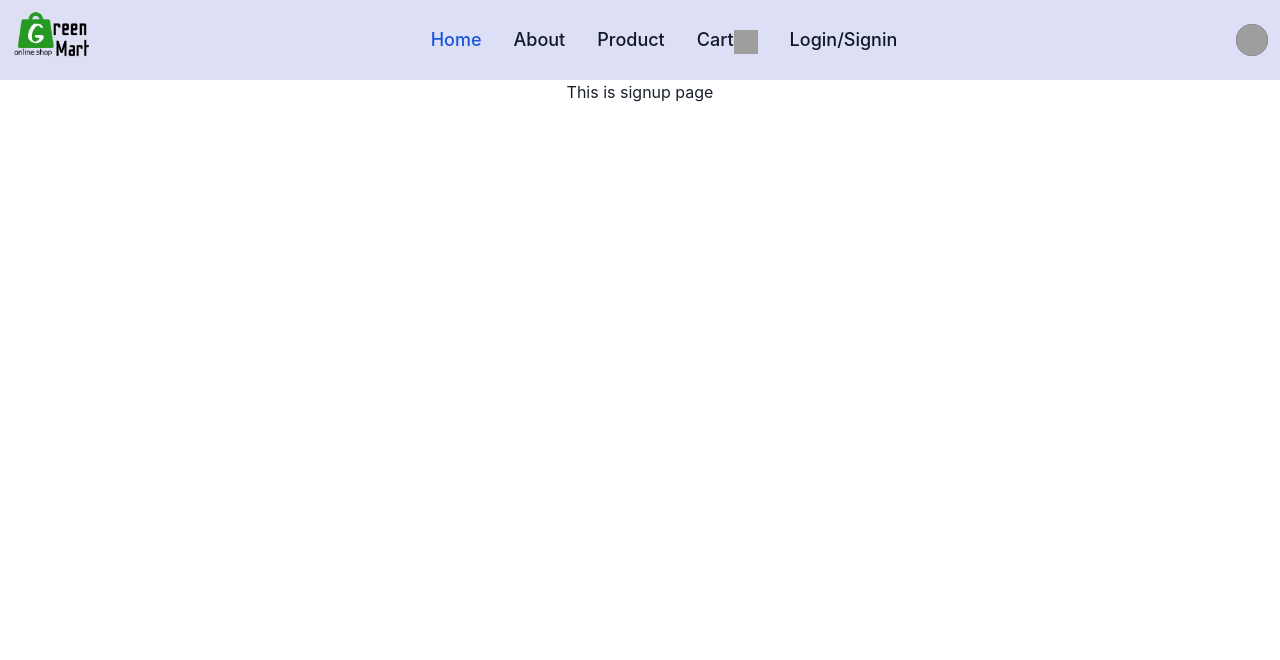
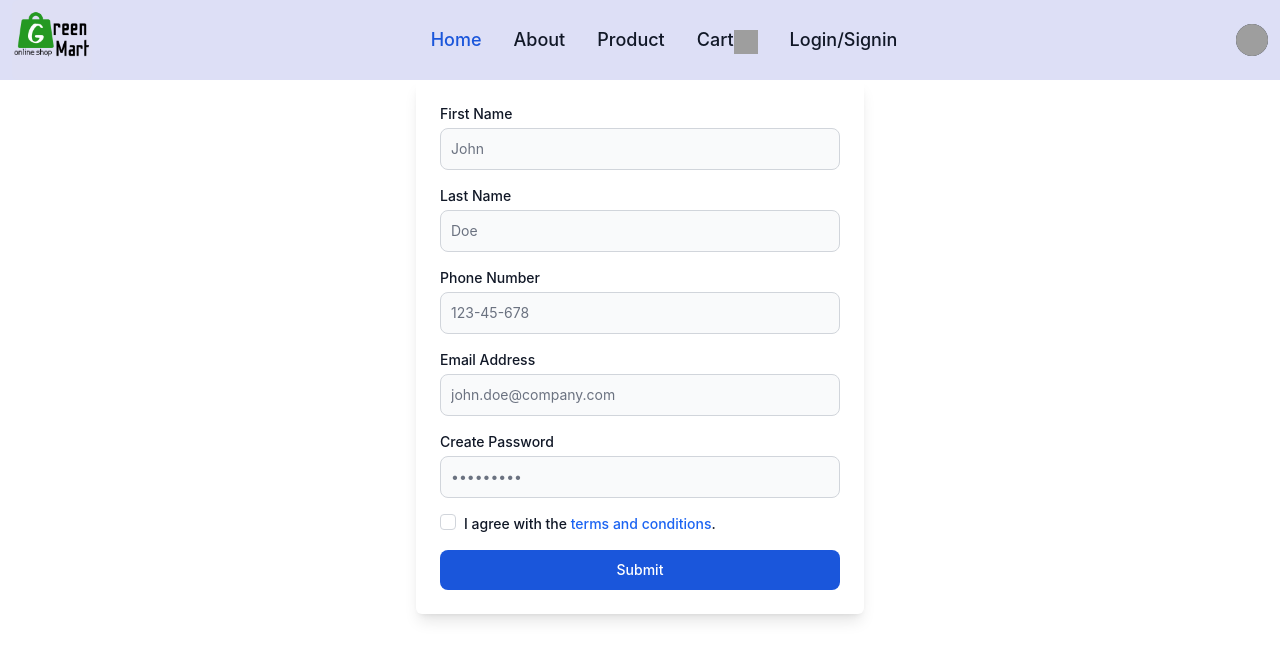
Before and after one commit to Deepak9657568826/GreenMart, a React (Vite) app in the folder frontend/GreenMart/: page /signin in a window 1280 px wide. Shown: the top 660 px of the page. Built offline with nearby package versions, Linux system fonts and the light colour scheme; grey boxes are pictures that could not be loaded.

Commit message:
sign up structure added

```diff
--- a/frontend/GreenMart/package.json
+++ b/frontend/GreenMart/package.json
@@ -28,7 +28,7 @@
     "eslint-plugin-react-hooks": "^5.0.0",
     "eslint-plugin-react-refresh": "^0.4.14",
     "globals": "^15.11.0",
-    "postcss": "^8.4.47",
+    "postcss": "^8.4.48",
     "tailwindcss": "^3.4.14",
     "vite": "^5.4.10",
     "vite-tsconfig-paths": "^5.1.0"
--- a/frontend/GreenMart/src/App.jsx
+++ b/frontend/GreenMart/src/App.jsx
@@ -5,6 +5,7 @@ import './App.css'
 import { Button, HStack } from '@chakra-ui/react'
 import Navbar from './components/Navbar'
 import Allroutes from './Allroutes'
+import SignIn from './pages/SignIn'
 
 
 function App() {
@@ -13,7 +14,8 @@ function App() {
   return (
     <div>
       <Navbar />
-      <Allroutes/>
+      {/* <Allroutes/> */}
+      <SignIn/>
     </div>
   )
 }
--- a/frontend/GreenMart/src/pages/SignIn.jsx
+++ b/frontend/GreenMart/src/pages/SignIn.jsx
@@ -1,11 +1,155 @@
-import React from 'react'
+import React, { useState } from 'react';
 
 function SignIn() {
+  const [formData, setFormData] = useState({
+    firstName: '',
+    lastName: '',
+    phone: '',
+    email: '',
+    password: '',
+    terms: false,
+  });
+  const [errors, setErrors] = useState({});
+  const [isSubmitting, setIsSubmitting] = useState(false);
+
+  const handleChange = (e) => {
+    const { id, value, type, checked } = e.target;
+    setFormData({
+      ...formData,
+      [id]: type === 'checkbox' ? checked : value,
+    });
+  };
+
+  const validateForm = () => {
+    let validationErrors = {};
+    if (!formData.firstName) validationErrors.firstName = 'First name is required';
+    if (!formData.lastName) validationErrors.lastName = 'Last name is required';
+    if (!formData.phone) validationErrors.phone = 'Phone number is required';
+    if (!formData.email) validationErrors.email = 'Email address is required';
+    if (!formData.password) validationErrors.password = 'Password is required';
+    if (!formData.terms) validationErrors.terms = 'You must agree to the terms';
+    return validationErrors;
+  };
+
+  const handleSubmit = (e) => {
+    e.preventDefault();
+    const validationErrors = validateForm();
+    setErrors(validationErrors);
+
+    if (Object.keys(validationErrors).length === 0) {
+      setIsSubmitting(true);
+      setTimeout(() => {
+        setIsSubmitting(false);
+        alert('Sign-up successful!');
+      }, 2000);
+    }
+  };
+
   return (
-    <div>
-      <h2>This is signup page </h2>
-    </div>
-  )
+    <form onSubmit={handleSubmit} className="max-w-md mx-auto p-6 bg-white shadow-lg rounded-md">
+      <div className="space-y-4">
+        <div className="flex flex-col items-start">
+          <label htmlFor="firstName" className="text-sm font-medium text-gray-900 mb-1">First Name</label>
+          <input
+            type="text"
+            id="firstName"
+            value={formData.firstName}
+            onChange={handleChange}
+            placeholder="John"
+            className={`w-full p-2.5 text-sm rounded-lg border ${errors.firstName ? 'border-red-500' : 'border-gray-300'} focus:ring-2 focus:ring-blue-500 focus:border-blue-500 bg-gray-50`}
+            required
+          />
+          {errors.firstName && <p className="mt-1 text-sm text-red-500">{errors.firstName}</p>}
+        </div>
+
+        <div className="flex flex-col items-start">
+          <label htmlFor="lastName" className="text-sm font-medium text-gray-900 mb-1">Last Name</label>
+          <input
+            type="text"
+            id="lastName"
+            value={formData.lastName}
+            onChange={handleChange}
+            placeholder="Doe"
+            className={`w-full p-2.5 text-sm rounded-lg border ${errors.lastName ? 'border-red-500' : 'border-gray-300'} focus:ring-2 focus:ring-blue-500 focus:border-blue-500 bg-gray-50`}
+            required
+          />
+          {errors.lastName && <p className="mt-1 text-sm text-red-500">{errors.lastName}</p>}
+        </div>
+
+        <div className="flex flex-col items-start">
+          <label htmlFor="phone" className="text-sm font-medium text-gray-900 mb-1">Phone Number</label>
+          <input
+            type="tel"
+            id="phone"
+            value={formData.phone}
+            onChange={handleChange}
+            placeholder="123-45-678"
+            className={`w-full p-2.5 text-sm rounded-lg border ${errors.phone ? 'border-red-500' : 'border-gray-300'} focus:ring-2 focus:ring-blue-500 focus:border-blue-500 bg-gray-50`}
+            required
+          />
+          {errors.phone && <p className="mt-1 text-sm text-red-500">{errors.phone}</p>}
+        </div>
+
+        <div className="flex flex-col items-start">
+          <label htmlFor="email" className="text-sm font-medium text-gray-900 mb-1">Email Address</label>
+          <input
+            type="email"
+            id="email"
+            value={formData.email}
+            onChange={handleChange}
+            placeholder="john.doe@company.com"
+            className={`w-full p-2.5 text-sm rounded-lg border ${errors.email ? 'border-red-500' : 'border-gray-300'} focus:ring-2 focus:ring-blue-500 focus:border-blue-500 bg-gray-50`}
+            required
+          />
+          {errors.email && <p className="mt-1 text-sm text-red-500">{errors.email}</p>}
+        </div>
+
+        <div className="flex flex-col items-start">
+          <label htmlFor="password" className="text-sm font-medium text-gray-900 mb-1">Create Password</label>
+          <input
+            type="password"
+            id="password"
+            value={formData.password}
+            onChange={handleChange}
+            placeholder="•••••••••"
+            className={`w-full p-2.5 text-sm rounded-lg border ${errors.password ? 'border-red-500' : 'border-gray-300'} focus:ring-2 focus:ring-blue-500 focus:border-blue-500 bg-gray-50`}
+            required
+          />
+          {errors.password && <p className="mt-1 text-sm text-red-500">{errors.password}</p>}
+        </div>
+
+        <div className="flex items-start">
+          <input
+            id="terms"
+            type="checkbox"
+            checked={formData.terms}
+            onChange={handleChange}
+            className="w-4 h-4 mr-2 border-gray-300 rounded focus:ring-blue-500"
+            required
+          />
+          <label htmlFor="terms" className="text-sm font-medium text-gray-900">
+            I agree with the <a href="#" className="text-blue-600 hover:underline">terms and conditions</a>.
+          </label>
+        </div>
+        {errors.terms && <p className="mt-1 text-sm text-red-500">{errors.terms}</p>}
+
+        <button
+          type="submit"
+          className={`w-full px-5 py-2.5 text-white text-sm font-medium rounded-lg focus:ring-4 focus:outline-none ${isSubmitting ? 'bg-gray-500' : 'bg-blue-700 hover:bg-blue-800'} focus:ring-blue-300`}
+          disabled={isSubmitting}
+        >
+          {isSubmitting ? (
+            <span className="flex items-center justify-center">
+              <span className="loader mr-2 border-2 border-white border-t-transparent rounded-full w-4 h-4 animate-spin"></span>
+              Submitting...
+            </span>
+          ) : (
+            'Submit'
+          )}
+        </button>
+      </div>
+    </form>
+  );
 }
 
-export default SignIn
+export default SignIn;
```
Also changed, not shown: 1 other file (tests, documents, lock files or other folders).
